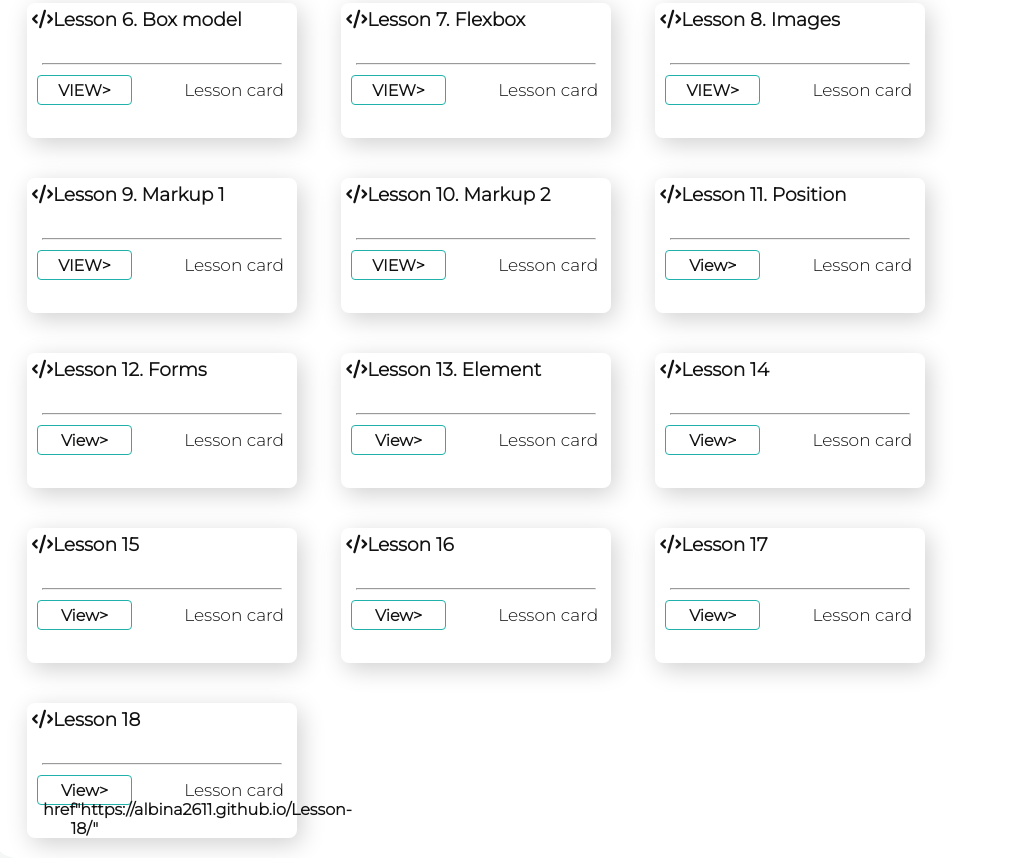
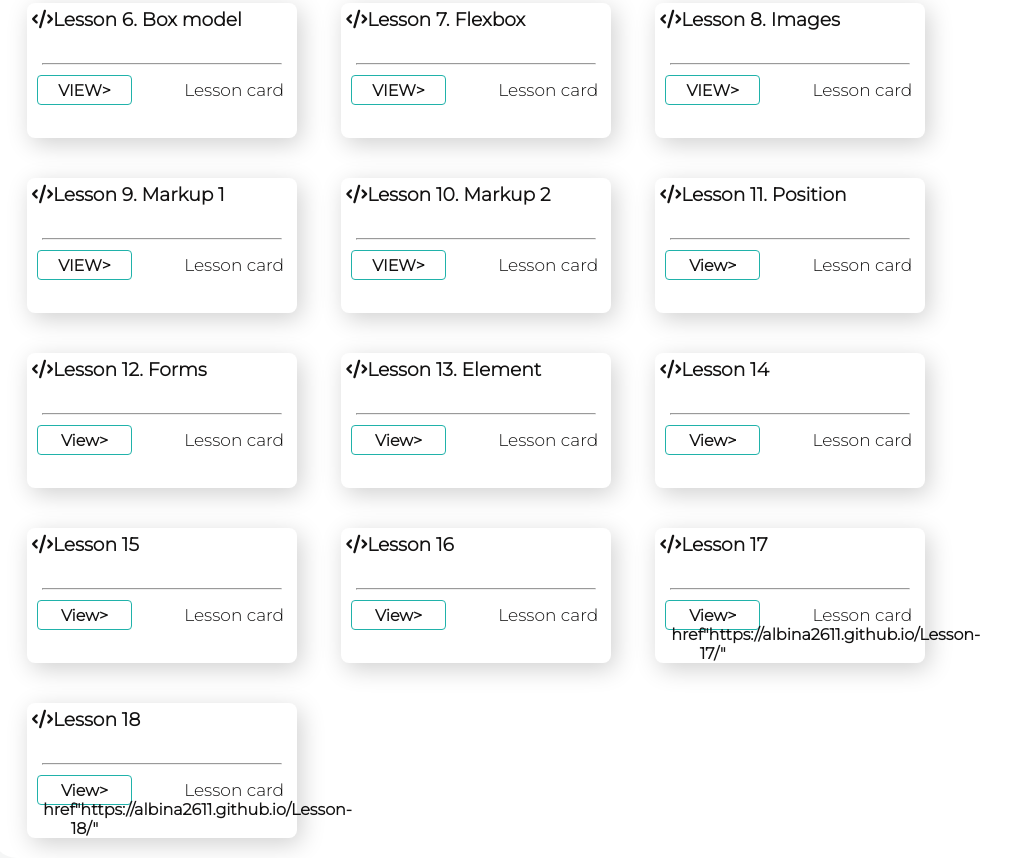
Before and after one commit to Albina2611/My_works, a plain HTML site: page index.html in a window 1280 px wide. Shown: the part 646-1504 px from the top of the page, without its empty margins (48-1059 px from the left). Drawn offline with Linux system fonts and the light colour scheme.

Commit message:
Update index.html

```diff
--- a/index.html
+++ b/index.html
@@ -179,7 +179,7 @@
             <h3><i class="fas fa-code"></i>Lesson 17</h3>
             <br>
             <hr>
-            <p class="aw"> <strong> View> </strong> </p>
+                <p class="aw"> <strong> View> <a> href"https://albina2611.github.io/Lesson-17/" </a> </strong> </p>
             <p class="aq"> Lesson card </p>
         </div>
             <div class="b1">
```
